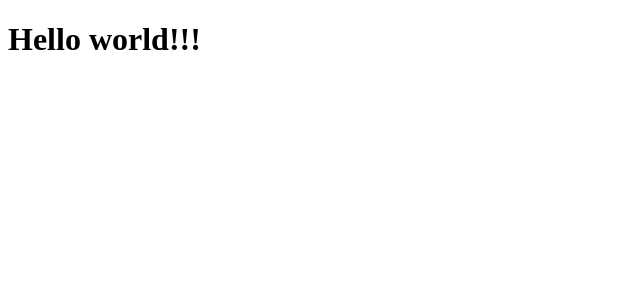
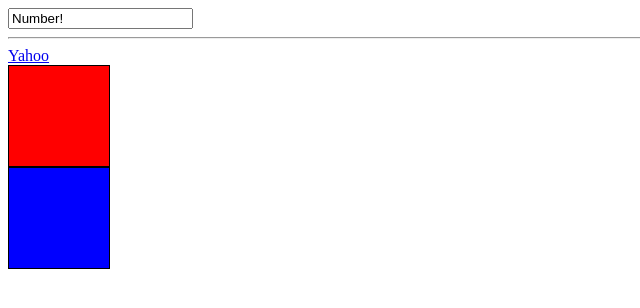
Before and after one commit to shoztobou/javaEducation, a plain HTML site: page index.html in a window 1280 px wide. Shown: the whole page, without its empty margins (0-640 px from the left). Drawn offline with Linux system fonts and the light colour scheme.

Commit message:
new commit on May 19 2021

```diff
--- a/app.js
+++ b/app.js
@@ -15,15 +15,93 @@
 // var result = num1 + (num2 + str1)
 
 // console.log(result, typeof result)
-var currentYear = 2018
-var carName = 'Ford'
-var carYear = 2008
-var carAge = currentYear - carYear
+// var currentYear = 2018
+// var carName = 'Ford'
+// var carYear = 2008
+// var carAge = currentYear - carYear
 
-if (carAge < 5) {
-    console.log(carName + ' младше 5 лет')
-} else if (carAge >= 5 && carAge <= 10) {
-    console.log(carName + ' старше 5 но младше 10')
+// if (carAge < 5) {
+//     console.log(carName + ' младше 5 лет')
+// } else if (carAge >= 5 && carAge <= 10) {
+//     console.log(carName + ' старше 5 но младше 10')
+// } else {
+//     console.log('Возраст ' + carName + ' равняется ' + carAge)
+// }
+// var userInput = 'foobar'
+
+// switch (userInput) {
+//     case 'blue':
+//         console.log('I\'m blue dabudi...')
+//         break
+//     case 'grey':
+//         console.log('listen to Eiffel 65')
+//         break
+//     case 'happy':
+//         console.log('listen to Eiffel 65')
+//         break
+//     default:
+//         console.log('listen to Eiffel 65 because you\'re strange')
+// }
+
+// var johnYear = 2001
+// var vovaYear = 1997
+// var mashaYear = 2005
+// var currentYear = 2020
+
+// function calcAge(year) {
+//     var result = currentYear - year
+//     return result
+// }
+// function logAge(year, object, compareYear) {
+//     if (calcAge(year) < compareYear) {
+//         console.log(object + ' младше '+ compareYear)
+//     } else {
+//         console.log(object + ' старше '+ compareYear)
+//     }
+// }
+// logAge(mashaYear, 'Masha', 11)
+
+// alert('hi!!!!')
+
+// var div = document.getElementById('thiswebpage')
+// var h1 = document.getElementsByTagName('h1')
+// console.log(div)
+
+//актуальный сегодня .querySelector
+// class -> .CLASS_NAME
+// id ->    #ID
+// tag ->
+
+// var div = document.querySelector('#thiswebpage')
+// var p = document.querySelectorAll('.text')
+// var h1 = document.querySelector('h1')
+// var ul = document.querySelector('#thiswebpage ul')
+// var ul2 = document.querySelector('#thiswebpage > div ul')
+// var input = document.querySelector('input')
+// h1.textContent = 'Changed by JS'
+// // console.log(div)
+// // console.log(p)
+// console.log(h1.textContent)
+// console.log(input.value)
+// console.log(ul)
+// console.log(ul2)
+
+var a = document.querySelector('a')
+var oldHref = a.getAttribute('href')
+// console.log(a.attributes)
+a.setAttribute('href', 'https://yahoo.com')
+a.setAttribute('title', 'Go to Yahoo')
+a.textContent = 'Yahoo'
+
+var box1 = document.querySelector('#box1')
+var box2 = document.querySelector('#box2')
+
+box1.classList.add('red')
+
+var hasClass = box2.classList.contains('blue')
+
+if (hasClass) {
+    box2.classList.remove('blue')
 } else {
-    console.log('Возраст ' + carName + ' равняется ' + carAge)
+    box2.classList.add('blue')
 }
--- a/index.html
+++ b/index.html
@@ -3,9 +3,28 @@
 <head>
     <meta charset="UTF-8">
     <title>shoztobou</title>
+    <meta http-equiv="X-UA-Compatible" content="IE=edge">
+    <meta name="viewport" content="width=device-width, initial-scale=1.0">
+    <style>
+        .box{
+            width: 100px;
+            height: 100px;
+            border: 1px solid black;
+        }
+        .red{
+            background-color: red;
+        }
+        .blue{
+            background-color: blue;
+        }
+    </style>
 </head>
-    <body>
-    <h1>Hello world!!!</h1>
+<body>
+    <input type="text" value="Number!">
+    <hr>
+    <a href="https://www.google.com" target="_blank" title="Click me!" >Google</a>
+    <div id="box1" class=box></div>
+    <div id="box2" class=box></div>
     <script src="app.js"></script>
 </body>
 </html>
```
